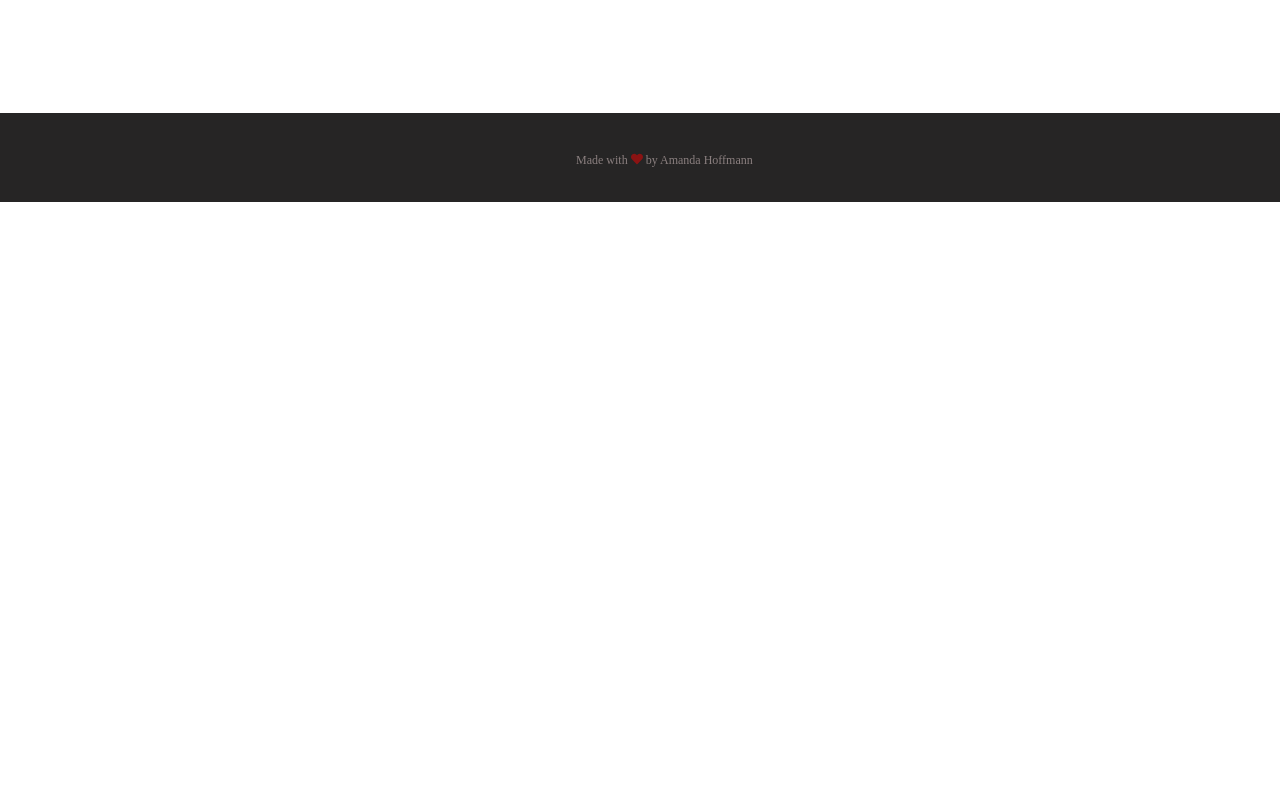
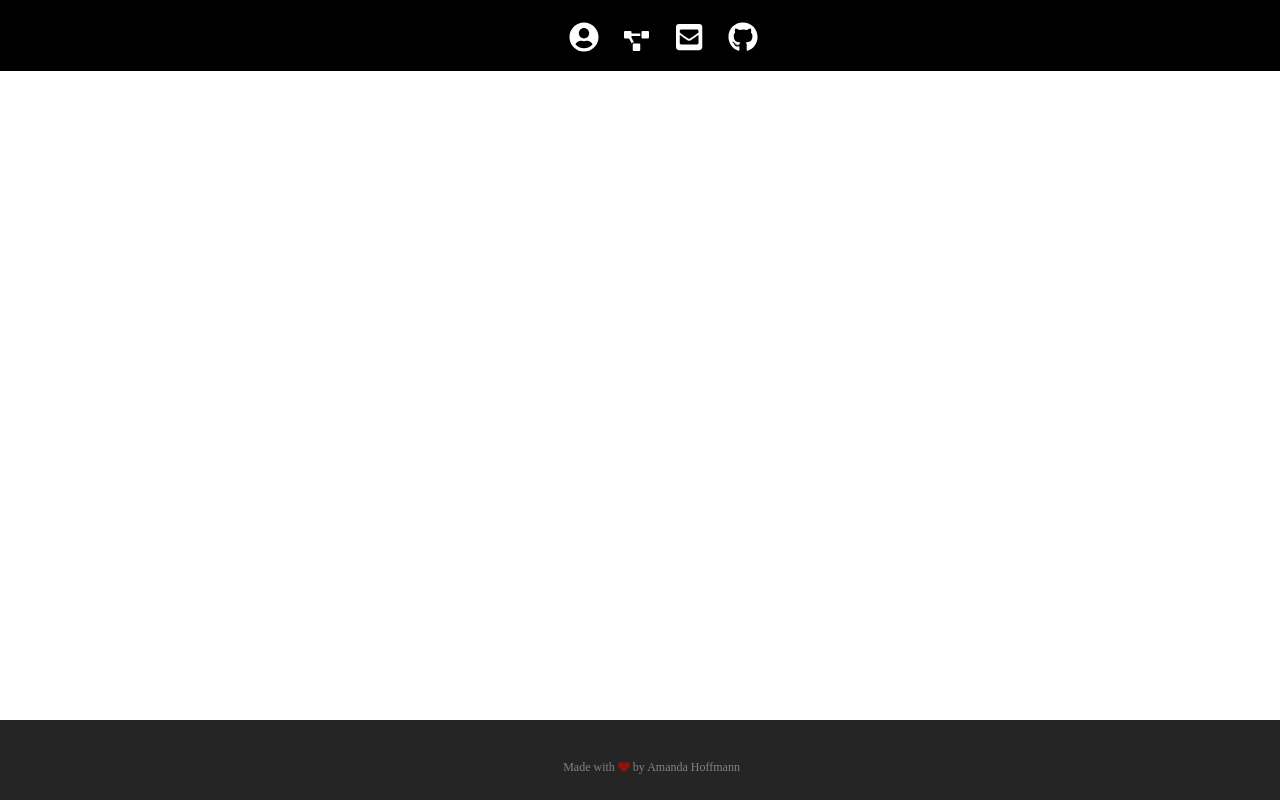
Before and after one commit to amandahp/amandahoffmanndev, a React (Create React App) app: page /home in a window 1280 px wide. Shown: the top 800 px of the page. Built offline with nearby package versions, Linux system fonts and the light colour scheme.

Commit message:
created header

```diff
--- a/package.json
+++ b/package.json
@@ -4,6 +4,8 @@
   "private": true,
   "dependencies": {
     "@fortawesome/fontawesome-svg-core": "^1.2.32",
+    "@fortawesome/free-brands-svg-icons": "^5.15.1",
+    "@fortawesome/free-regular-svg-icons": "^5.15.1",
     "@fortawesome/free-solid-svg-icons": "^5.15.1",
     "@fortawesome/react-fontawesome": "^0.1.13",
     "@testing-library/jest-dom": "^5.11.4",
--- a/src/components/footer/footer.css
+++ b/src/components/footer/footer.css
@@ -10,7 +10,7 @@
     font-family: Raleway;
     font-size: 12px;
     position: relative;
-    left:45%;
+    left:44%;
     margin-top: 40px;
     font: outline;
 }
--- a/src/components/footer/footer.js
+++ b/src/components/footer/footer.js
@@ -1,6 +1,5 @@
 import React from 'react'
-import styles from './footer.css'
-import Heart from '../../utils/icons/heart-solid.svg'
+import './footer.css'
 import { FontAwesomeIcon } from '@fortawesome/react-fontawesome'
 import { faHeart } from '@fortawesome/free-solid-svg-icons'
 
--- a/src/components/header/header.css
+++ b/src/components/header/header.css
@@ -0,0 +1,88 @@
+.header{
+    background-color:black;
+    height:71px;
+
+}
+
+.icon-user{
+    color:white;
+    font-size: 30px;
+}
+
+.icon-user:hover{
+    color:#8A7F7F;
+}
+
+.icon-projects{
+    color:white;
+    font-size: 20px;
+}
+
+.icon-projects:hover{
+    color:#8A7F7F;
+}
+
+.icon-contacts{
+    color:white;
+    font-size: 30px;
+}
+
+.icon-contacts:hover{
+    color:#8A7F7F;
+}
+
+.icon-git{
+    color:white;
+    font-size: 30px;
+}
+
+.icon-git:hover{
+    color:#8A7F7F;
+}
+
+.button-about{
+    width: 40px;
+    background-color: transparent;
+    border: none;
+    border-bottom: 0px;
+    border-radius: 80px;
+    position: relative;
+    left: 44%;
+    margin-top: 21px;
+
+}
+
+.button-projects{
+    width: 40px;
+    background-color: transparent;
+    border: none;
+    border-bottom: 0px;
+    border-radius: 80px;
+    position: relative;
+    left: 45%;
+    margin-top: 21px;
+
+}
+
+.button-contact{
+    width: 40px;
+    background-color: transparent;
+    border: none;
+    border-bottom: 0px;
+    border-radius: 80px;
+    position: relative;
+    left: 46%;
+    margin-top: 21px;
+}
+
+.button-git{
+    width: 40px;
+    background-color: transparent;
+    border: none;
+    border-bottom: 0px;
+    border-radius: 80px;
+    position: relative;
+    left: 47%;
+    margin-top: 21px;
+
+}
--- a/src/components/header/header.js
+++ b/src/components/header/header.js
@@ -1,8 +1,43 @@
 import React from 'react'
-import styled from './footer.css'
+import styled from './header.css'
+import { FontAwesomeIcon } from '@fortawesome/react-fontawesome'
+import { faUserCircle, faProjectDiagram, faEnvelopeSquare} from '@fortawesome/free-solid-svg-icons'
+import {faGithub} from '@fortawesome/free-brands-svg-icons'
 
 const Header = () => {
+    const iconAbout = <FontAwesomeIcon icon={faUserCircle} className='icon-user' />
+    const iconProjects = <FontAwesomeIcon icon={faProjectDiagram} className='icon-projects' />
+    const iconContacts = <FontAwesomeIcon icon={faEnvelopeSquare} className='icon-contacts' />
+    const iconGit = <FontAwesomeIcon icon={faGithub} className='icon-git' />
+
+    const handleHome = () =>{
+        window.location ='/home'
+    }
+    const handleAbout = () => {
+        window.location = '/about'
+    }
+
+    const handleProjects = () => {
+        window.location = '/projects'
+    }
+
+    const handleContact = () => {
+        window.location = '/contact'
+    }
+
     return(
+        <div className='header'>
+            <div>
+                <button onClick={()=>handleAbout()}  className='button-about'> {iconAbout}
+                </button>
+                <button onClick={()=>handleProjects()}  className='button-projects'> {iconProjects}
+                </button>
+                <button onClick={()=>handleContact()}  className='button-contact'> {iconContacts}
+                </button>
+                <button onClick={()=> window.open('https://github.com/amandahp')} className='button-git'> {iconGit}
+                </button>
+            </div>
+        </div>
 
     )
 }
--- a/src/pages/Home/Home.css
+++ b/src/pages/Home/Home.css
@@ -1,3 +1,15 @@
+html{
+    overflow: hidden;
+    overflow-y: hidden;
+    overflow-y: hidden;
+}
+
+body{
+    overflow: hidden;
+    overflow-y: hidden;
+    overflow-y: hidden;
+}
+
 .grid-container {
     display: grid;
     grid-template-columns: 1fr;
@@ -18,8 +30,10 @@
 
 .footer {
     grid-area: footer;
+    background-color:#262525;
+    position: absolute;
+    bottom: 0;
     width: 100%;
-    height: 49px;
-    background-color:#262525;
-
+    height: 80px;
+    color: white;
 }
--- a/src/pages/Home/Home.js
+++ b/src/pages/Home/Home.js
@@ -1,4 +1,5 @@
 import React from 'react'
+import Header from '../../components/header/header'
 import Footer from '../../components/footer/footer'
 import styles from './Home.css'
 
@@ -7,6 +8,8 @@ const Home = () => {
         <main>
             <div className="grid-container">
                 <div className="header"></div>
+                    <Header>
+                    </Header>
                 <div className="body"></div>
                 <div className="footer">
                     <Footer>
```
Also changed, not shown: 1 other file (tests, documents, lock files or other folders).
